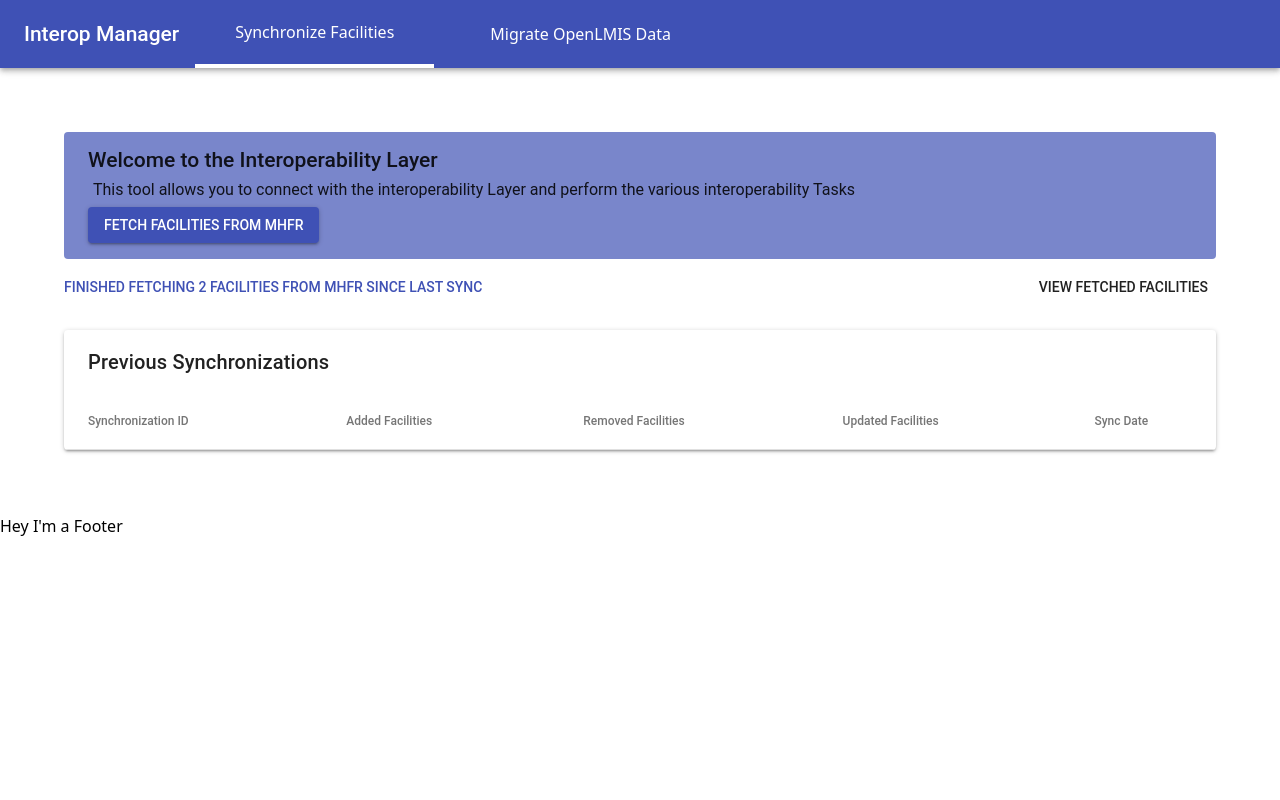
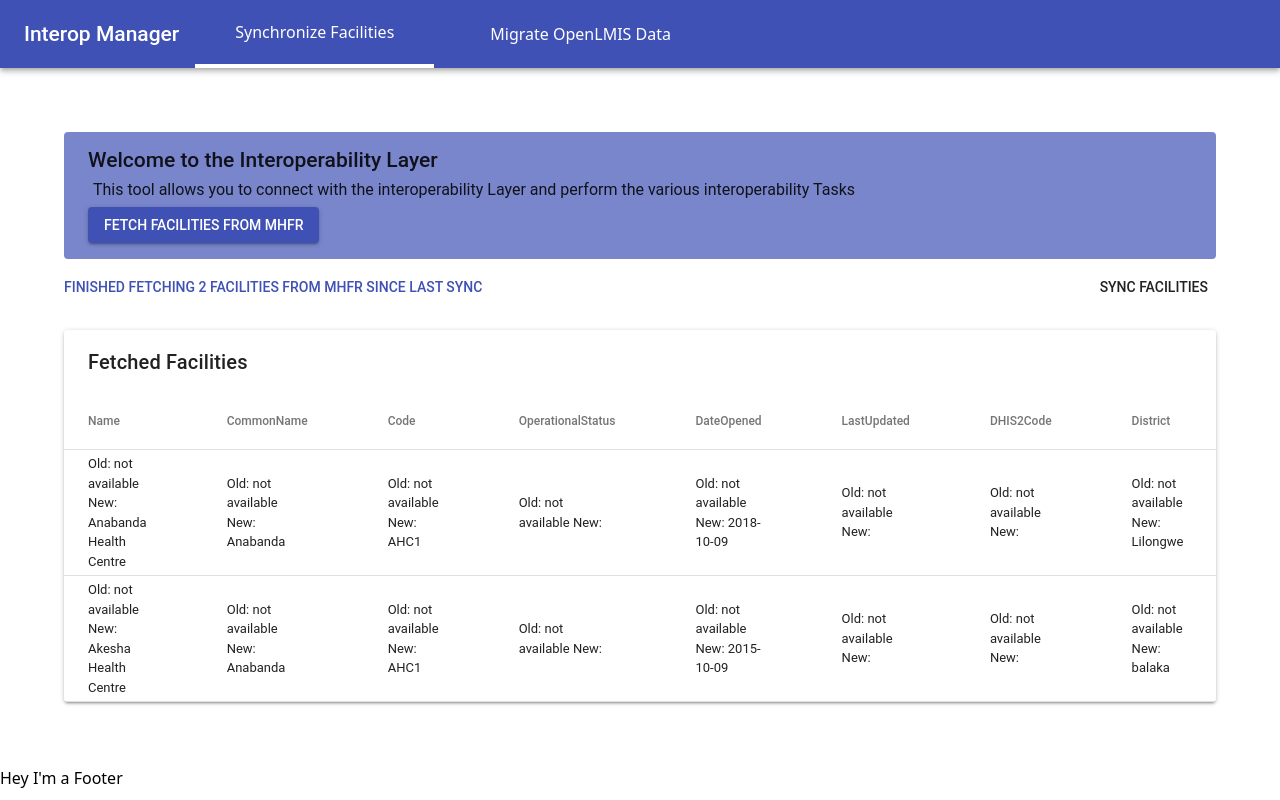
Before and after one commit to BaobabHealthTrust/dhis2-interop-app, a React (Create React App) app: page / in a window 1280 px wide. Both pictures are taken after a click on the button "FETCH FACILITIES FROM MHFR". Built offline with nearby package versions, Linux system fonts and the light colour scheme.

Commit message:
getting values logic work just fine

```diff
--- a/src/synchronization/index.js
+++ b/src/synchronization/index.js
@@ -22,7 +22,7 @@ const renderFetchFeedback = (totalFacilities, showFacilitiesHandler) => (
     <Typography variant="button" color="primary">
       {`Finished fetching ${totalFacilities} Facilities from MHFR since last sync`}
     </Typography>
-    <Button onClick={showFacilitiesHandler}>View Fetched Facilities</Button>
+    <Button onClick={showFacilitiesHandler}>sync facilities</Button>
   </Feedback>
 );
 
@@ -52,7 +52,8 @@ export default class Index extends React.Component {
     const facilities = await axios.get("FACILITIES");
     this.setState({
       facilities: facilities.facilities,
-      isFetchingFacilities: false
+      isFetchingFacilities: false,
+      isShowingFetchedFacilities: true
     });
   };
 
@@ -62,8 +63,48 @@ export default class Index extends React.Component {
       : "Previous Synchronizations";
   };
 
+  statusName = statuses => {
+    if (statuses[0] == true) {
+      return "new facility";
+    } else {
+      return "old facility";
+    }
+  };
+
+  getValues = () => {
+    const synchedValues =
+      this.state.facilities.length > 0
+        ? this.state.facilities
+            .map(({ OpenLMISCode, RegulatoryStatus, ...filtered }) => filtered)
+            .map(facilityValues => Object.values(facilityValues))
+        : [];
+    if (synchedValues.length > 0) {
+      let newOrRemoved = [];
+      const values = synchedValues.map(synchedValue => {
+        const prevAndNewValues = synchedValue.slice(0, 9);
+        newOrRemoved.push(synchedValue.slice(9));
+        const data = prevAndNewValues.map(
+          prevAndNewValue =>
+            `Old: ${prevAndNewValue.previousValue || "not available"} \n New: ${
+              prevAndNewValue.newValue
+            }`
+        );
+        return data;
+      });
+      for (let counter = 0; counter < values.length; counter++) {
+        values[counter].push(this.statusName(newOrRemoved[counter]));
+      }
+      return this.state.isShowingFetchedFacilities ? values : this.values;
+    }
+    return this.values;
+  };
   getHeadings = () => {
-    const unwantedHeaders = ["OpenLMISCode", "RegulatoryStatus"];
+    const unwantedHeaders = [
+      "OpenLMISCode",
+      "RegulatoryStatus",
+      "isNew",
+      "isRemoved"
+    ];
 
     const synchedHeaders =
       this.state.facilities.length > 0
@@ -76,7 +117,8 @@ export default class Index extends React.Component {
               };
             })
         : [];
-
+    synchedHeaders.push({ name: "status", isNumeric: false });
+    console.log(synchedHeaders);
     return this.state.isShowingFetchedFacilities
       ? synchedHeaders
       : this.headings;
@@ -101,7 +143,7 @@ export default class Index extends React.Component {
           )}
         <Table
           headings={this.getHeadings()}
-          values={[]}
+          values={this.getValues()}
           title={this.getTitle()}
         />
       </Wrapper>
```
